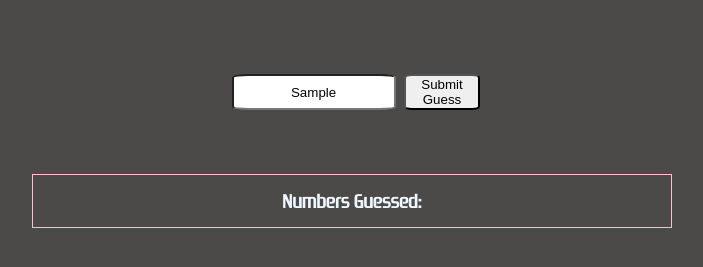
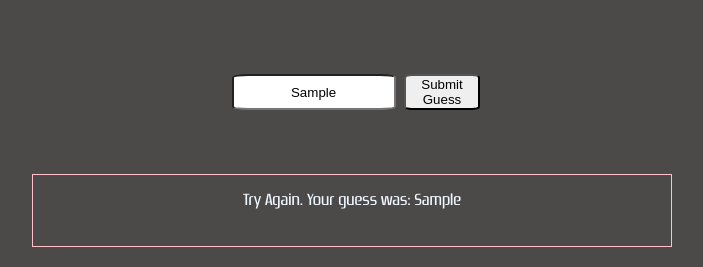
Before and after one commit to drew-anello/GuessNumber, a plain HTML site: page index.html in a window 1280 px wide. Both pictures are taken after typing "Sample" into the empty fields and a click on the button "Submit Guess". Shown: the part 145-412 px from the top of the page, without its empty margins (288-991 px from the left). Drawn offline with Linux system fonts and the light colour scheme.

Commit message:
appends inp val to list

```diff
--- a/index.html
+++ b/index.html
@@ -21,7 +21,7 @@
     </form>
     <div id="container">
 <div class="guesses">
-  <h3>Numbers Guessed:</h3>
+  <!-- <h3>Numbers Guessed:</h3> -->
   <ul></ul>
 </div>
 </div>
--- a/script.js
+++ b/script.js
@@ -20,6 +20,7 @@ btn.addEventListener('click', function (e) {
       document.getElementById('fireworks').appendChild(firework)
     }
   } else {
-    console.log('try again')
+    li.textContent = `Try Again. Your guess was: ${inp.value}`
+    ul.appendChild(li)
   }
 })
--- a/style.css
+++ b/style.css
@@ -50,6 +50,10 @@ button {
     display: flex;
     justify-content: center;
 
+}
+li {
+  list-style: none;
+  margin-bottom: 10%;
 }
 #banner {
   background-color: #74ef74;
```
